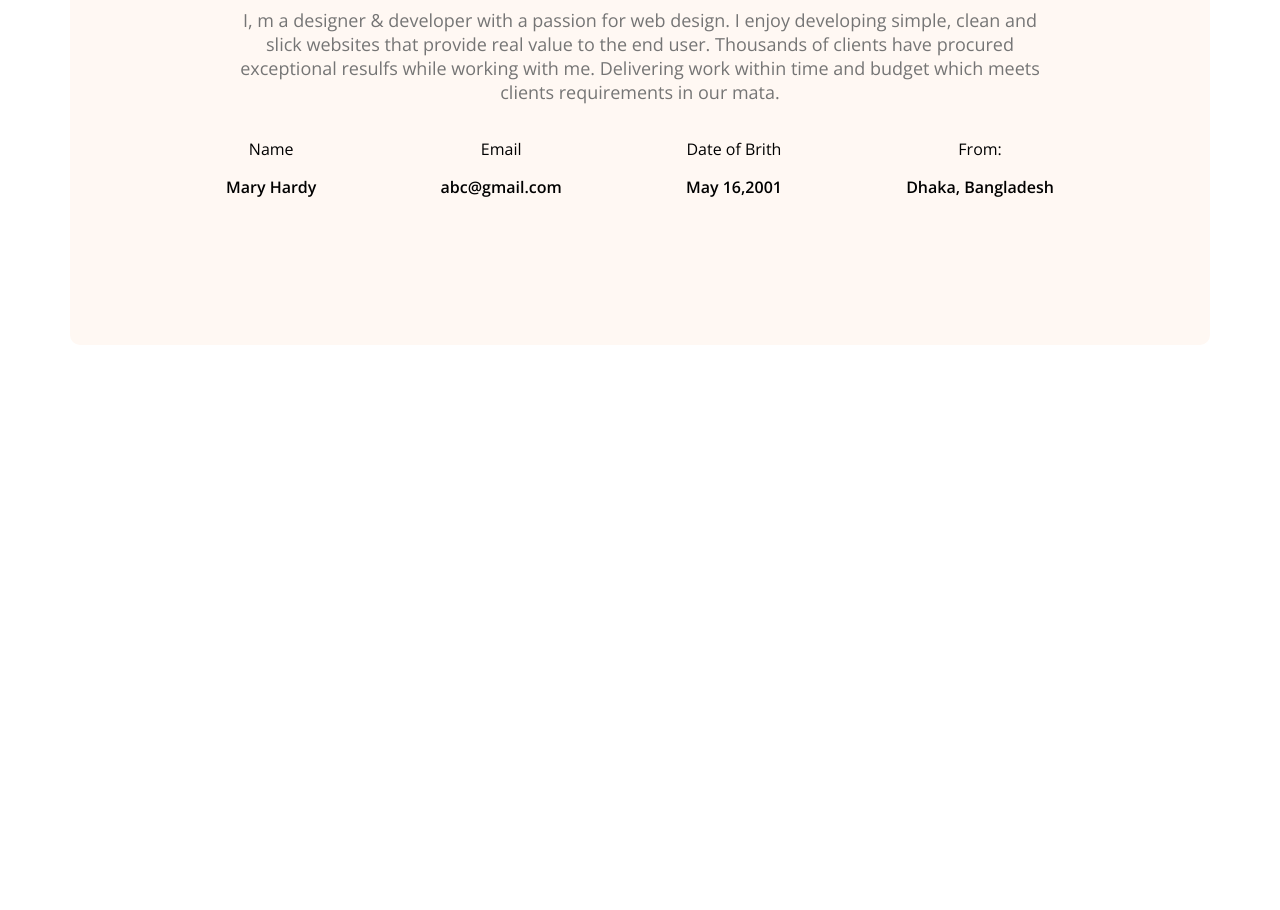
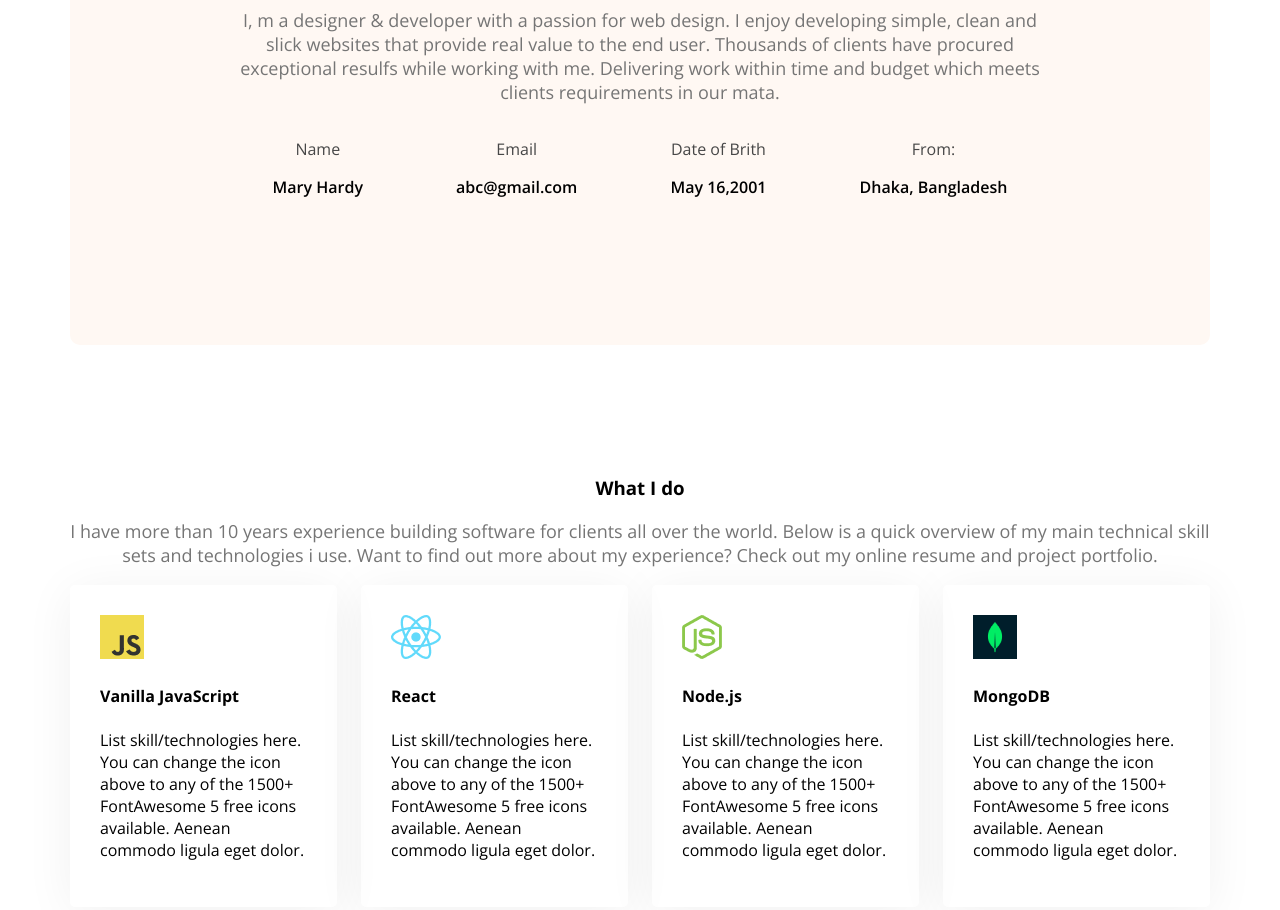
Before and after one commit to asrafman/web-developer-repo, a plain HTML site: page index.html in a window 1280 px wide. Shown: the part 1200-2110 px from the top of the page. Before the commit the page ends 1553 px from the top, so only its background shows below. Drawn offline with nearby package versions, Linux system fonts and the light colour scheme.

Commit message:
added plate from that

```diff
--- a/index.html
+++ b/index.html
@@ -42,24 +42,52 @@
             <div class="about-items">
 
                 <div class="abouts">
-                    <p class="item-tittle">Name</p>
+                    <p class="item-tittle dark-2">Name</p>
                     <p class="item-description">Mary Hardy</p>
                 </div>
                 <div class="abouts">
-                    <p class="item-tittle">Email</p>
+                    <p class="item-tittle dark-2">Email</p>
                     <p class="item-description">abc@gmail.com</p>
                 </div>
                 <div class="abouts">
-                    <p class="item-tittle">Date of Brith</p>
+                    <p class="item-tittle dark-2">Date of Brith</p>
                     <p class="item-description">May 16,2001</p>
                 </div>
                 <div class="abouts">
-                    <p class="item-tittle">From:</p>
+                    <p class="item-tittle dark-2">From:</p>
                     <p class="item-description">Dhaka, Bangladesh</p>
                 </div>
 
             </div>
         </section>
+        <sction class="skill">
+            <h3 class="sectio-tittle text-center">What I do</h3>
+            <p class="section-description text-center">I have more than 10 years experience building software for clients all over the world. Below is a quick overview of my main technical skill sets and technologies i use. Want to find out more about my experience? Check out my online resume and project portfolio.</p>
+
+            <div class="skills-container">
+                <!-- .skill*4>img+h4.skill-tittle+p.skill-description -->
+                <div class="skills">
+                    <img src="images/icons/js.png" alt="">
+                    <h4 class="skill-tittle">Vanilla JavaScript</h4>
+                    <p class="skill-description">List skill/technologies here. You can change the icon above to any of the 1500+ FontAwesome 5 free icons available. Aenean commodo ligula eget dolor.</p>
+                </div>
+                <div class="skills">
+                    <img src="images/icons/react.png" alt="">
+                    <h4 class="skill-tittle">React</h4>
+                    <p class="skill-description">List skill/technologies here. You can change the icon above to any of the 1500+ FontAwesome 5 free icons available. Aenean commodo ligula eget dolor.</p>
+                </div>
+                <div class="skills">
+                    <img src="images/icons/nodejs.png" alt="">
+                    <h4 class="skill-tittle">Node.js</h4>
+                    <p class="skill-description">List skill/technologies here. You can change the icon above to any of the 1500+ FontAwesome 5 free icons available. Aenean commodo ligula eget dolor.</p>
+                </div>
+                <div class="skills">
+                    <img src="images/icons/mongo.png" alt="">
+                    <h4 class="skill-tittle">MongoDB</h4>
+                    <p class="skill-description">List skill/technologies here. You can change the icon above to any of the 1500+ FontAwesome 5 free icons available. Aenean commodo ligula eget dolor.</p>
+                </div>
+            </div>
+        </sction>
     </main>
 </body>
 </html>
--- a/style/porfolio.css
+++ b/style/porfolio.css
@@ -43,6 +43,13 @@
 }
 .secondary-bg{
     background-color: #FFF8F3 ;
+}
+.text-center{
+    text-align: center;
+}
+main section{
+    margin-top: 130px;
+    margin-bottom: 130px;
 }
 
 /* Nav style */
@@ -97,16 +104,17 @@ nav li a{
     width: 580px;
 
 }
+
 /* About style */
 .about{
     border-radius: 10px;
      padding: 131px 156px;
      text-align: center;
-     margin-top: 130px;
+
 }
 .about-items{
     display: flex;
-    justify-content: space-between;
+    justify-content: space-around;
 }
 .item-description{
     font-weight: 600;
@@ -117,3 +125,13 @@ main{
     max-width: 1140px;
     margin: 0 auto;
    }
+
+   .skills-container{
+    display: flex;
+    gap: 24px;
+   }
+.skills{
+    padding:30px ;
+    box-shadow: 0px 6px 50px 0px rgba(0, 0, 0, 0.06);
+    border-radius: 5px;
+}
```
